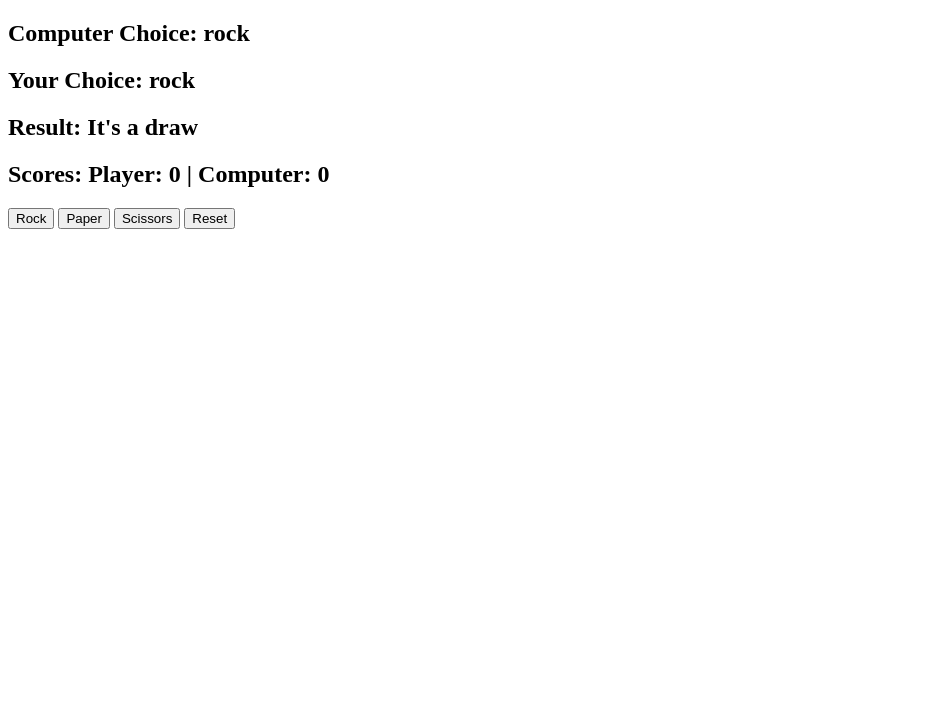
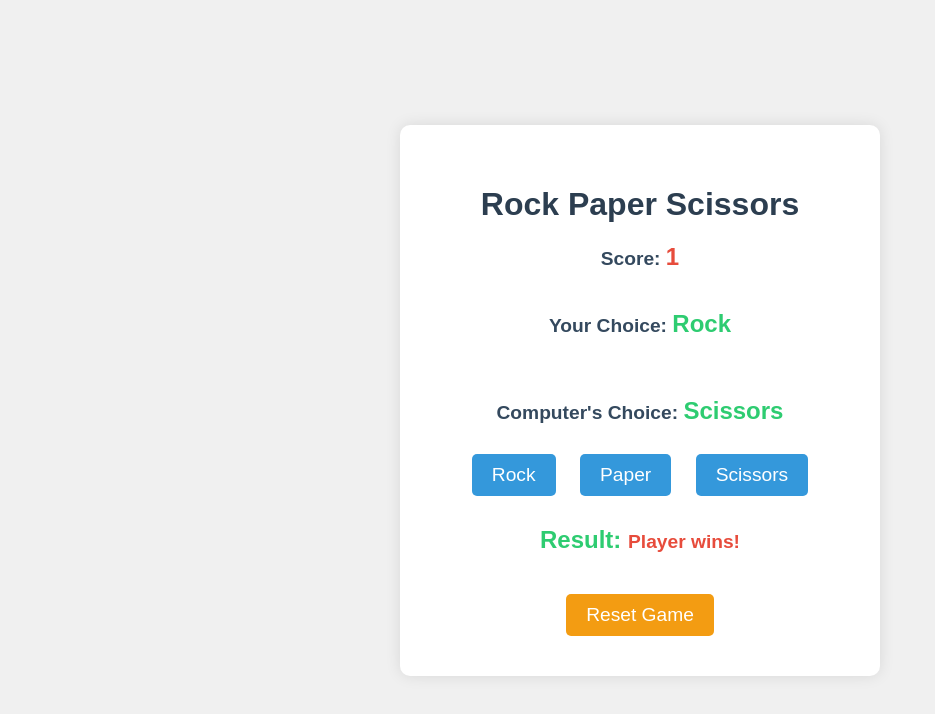
Before and after one commit to srikeerthireddy/Simulated-work-JavaScript, a plain HTML site: page Rock-paper-scissors/index.html in a window 1280 px wide. Both pictures are taken after a click on the button "Rock". Shown: the whole page, without its empty margins (0-935 px from the left). Drawn offline with Linux system fonts and the light colour scheme.

Commit message:
Rock-paper-scissors-debugging changing the code styling and the adding the sound effects to the game

```diff
--- a/Rock-paper-scissors/app.js
+++ b/Rock-paper-scissors/app.js
@@ -1,73 +1,78 @@
-const computerChoiceDisplay = document.getElementById('computer-choice');
-const userChoiceDisplay = document.getElementById('user-choice');
-const resultDisplay = document.getElementById('result');
-const scoresDisplay = document.getElementById('scores');
-const possibleChoices = document.querySelectorAll('button');
-const resetButton = document.getElementById('reset');
+document.addEventListener('DOMContentLoaded', () => {
+    // Get references to the HTML elements
+    const rockButton = document.querySelector("button:nth-child(1)");
+    const paperButton = document.querySelector("button:nth-child(2)");
+    const scissorsButton = document.querySelector("button:nth-child(3)");
+    const resultDisplay = document.querySelector('.result span');
+    const playerChoiceDisplay = document.querySelector('#player-choice span');
+    const computerChoiceDisplay = document.querySelector('#computer-choice span');
+    const scoreDisplay = document.getElementById('score');
 
-let userChoice;
-let computerChoice;
-let result;
-let playerScore = 0;
+    let userScore = 0;
     let computerScore = 0;
 
-// Event listener for player's choice
-possibleChoices.forEach(possibleChoice => possibleChoice.addEventListener('click', (e) => {
-    if (e.target.id !== 'reset') { // Skip the reset button
-        userChoice = e.target.id;
-        userChoiceDisplay.innerHTML = userChoice;
-        generateComputerChoice();
-        getResult();
-    }
-}));
+    // Load the sounds
+    const winSound = new Audio('sounds/win.mp3');
+    const loseSound = new Audio('sounds/lose.mp3');
+    const drawSound = new Audio('sounds/draw.mp3');
 
-// Generate computer's choice
-function generateComputerChoice() {
-    const randomNumber = Math.floor(Math.random() * 3) + 1; // Random number between 1 and 3
-    if (randomNumber === 1) {
-        computerChoice = 'rock';
-    } else if (randomNumber === 2) {
-        computerChoice = 'scissors';
-    } else if (randomNumber === 3) {
-        computerChoice = 'paper';
-    }
-    computerChoiceDisplay.innerHTML = computerChoice;
+    // Event listeners for the buttons
+    rockButton.addEventListener('click', () => playGame('rock'));
+    paperButton.addEventListener('click', () => playGame('paper'));
+    scissorsButton.addEventListener('click', () => playGame('scissors'));
+
+    // Function to start the game
+    function playGame(userChoice) {
+        // Computer randomly chooses rock, paper, or scissors
+        const choices = ['rock', 'paper', 'scissors'];
+        const computerChoice = choices[Math.floor(Math.random() * 3)];
+
+        // Display the user's and computer's choices
+        playerChoiceDisplay.innerHTML = userChoice.charAt(0).toUpperCase() + userChoice.slice(1);
+        computerChoiceDisplay.innerHTML = computerChoice.charAt(0).toUpperCase() + computerChoice.slice(1);
+
+        // Determine the winner
+        const winner = determineWinner(userChoice, computerChoice);
+        resultDisplay.innerHTML = winner;
+
+        // Play the appropriate sound based on the result
+        if (winner === 'Player wins!') {
+            winSound.play();
+            userScore++;
+        } else if (winner === 'Computer wins!') {
+            loseSound.play();
+            computerScore++;
+        } else {
+            drawSound.play();
         }
 
-// Determine the result of the round
-function getResult() {
-    if (computerChoice === userChoice) {
-        result = "It's a draw";
-    } else if (
-        (computerChoice === 'rock' && userChoice === 'paper') ||
-        (computerChoice === 'scissors' && userChoice === 'rock') ||
-        (computerChoice === 'paper' && userChoice === 'scissors')
-    ) {
-        result = "You win!";
-        playerScore++;
-    } else {
-        result = "You lose!";
-        computerScore++;
-    }
-    resultDisplay.innerHTML = result;
-    updateScores();
+        // Update the score display
+        scoreDisplay.innerHTML = userScore;
     }
 
-// Update scores on the screen
-function updateScores() {
-    scoresDisplay.innerHTML = `Player: ${playerScore} | Computer: ${computerScore}`;
+    // Function to determine the winner
+    function determineWinner(userChoice, computerChoice) {
+        if (userChoice === computerChoice) {
+            return "It's a tie!";
+        } else if (
+            (userChoice === 'rock' && computerChoice === 'scissors') ||
+            (userChoice === 'paper' && computerChoice === 'rock') ||
+            (userChoice === 'scissors' && computerChoice === 'paper')
+        ) {
+            return 'Player wins!';
+        } else {
+            return 'Computer wins!';
+        }
     }
 
-// Reset the game
+    // Reset the game when the reset button is clicked
+    const resetButton = document.getElementById('reset');
     resetButton.addEventListener('click', () => {
-    userChoice = '';
-    computerChoice = '';
-    result = '';
-    playerScore = 0;
+        userScore = 0;
         computerScore = 0;
-
-    userChoiceDisplay.innerHTML = '';
+        scoreDisplay.innerHTML = userScore;
+        resultDisplay.innerHTML = '';
+        playerChoiceDisplay.innerHTML = '';
         computerChoiceDisplay.innerHTML = '';
-    resultDisplay.innerHTML = '';
-    updateScores();
     });
+});
--- a/Rock-paper-scissors/index.html
+++ b/Rock-paper-scissors/index.html
@@ -3,19 +3,37 @@
 <head>
     <meta charset="UTF-8">
     <meta name="viewport" content="width=device-width, initial-scale=1.0">
-    <title>Rock-Paper-Scissors</title>
+    <title>Rock Paper Scissors Game</title>
+    <link rel="stylesheet" href="style.css">
 </head>
 <body>
-    <h2>Computer Choice: <span id="computer-choice"></span></h2>
-    <h2>Your Choice: <span id="user-choice"></span></h2>
-    <h2>Result: <span id="result"></span></h2>
-    <h2>Scores: <span id="scores">Player: 0 | Computer: 0</span></h2>
+    <div class="container">
+        <h1>Rock Paper Scissors</h1>
+        <div class="scores">
+            <h3>Score: <span id="score">0</span></h3>
+        </div>
 
-    <button id="rock">Rock</button>
-    <button id="paper">Paper</button>
-    <button id="scissors">Scissors</button>
-    <button id="reset">Reset</button>
+        <div id="player-choice">
+            <h3>Your Choice: <span></span></h3>
+        </div>
 
-    <script src="app.js" charset="utf-8"></script>
+        <div id="computer-choice">
+            <h3>Computer's Choice: <span></span></h3>
+        </div>
+
+        <div class="choices">
+            <button onclick="play('rock')">Rock</button>
+            <button onclick="play('paper')">Paper</button>
+            <button onclick="play('scissors')">Scissors</button>
+        </div>
+
+        <div class="result">
+            <h2>Result: <span></span></h2>
+        </div>
+
+        <button id="reset" onclick="resetGame()">Reset Game</button>
+    </div>
+
+    <script src="app.js"></script>
 </body>
 </html>
--- /dev/null
+++ b/Rock-paper-scissors/style.css
@@ -0,0 +1,116 @@
+/* Basic Styling for the Body */
+body {
+    font-family: 'Arial', sans-serif;
+    background-color: #f0f0f0;
+    display: flex;
+    justify-content: center;
+    align-items: center;
+    height: 100vh;
+    margin: 0;
+}
+
+/* Centering the Game Container with more width */
+.container {
+    text-align: center;
+    background-color: #fff;
+    border-radius: 10px;
+    box-shadow: 0 0 15px rgba(0, 0, 0, 0.1);
+    padding: 40px;
+    width: 400px; /* Increased width */
+}
+
+/* Styling for the Header */
+h1 {
+    font-size: 2rem;
+    color: #2c3e50;
+    margin-bottom: 20px;
+}
+
+/* Styling for the Scores */
+.scores h3 {
+    font-size: 1.2rem;
+    color: #34495e;
+}
+
+#score {
+    font-size: 1.5rem;
+    color: #e74c3c;
+    font-weight: bold;
+}
+
+/* Styling for Choices Buttons */
+.choices button {
+    background-color: #3498db;
+    color: white;
+    font-size: 1.2rem;
+    padding: 10px 20px;
+    margin: 10px;
+    border: none;
+    border-radius: 5px;
+    cursor: pointer;
+    transition: background-color 0.3s ease;
+}
+
+.choices button:hover {
+    background-color: #2980b9;
+}
+
+/* Styling for Player and Computer's Choice Display */
+#player-choice, #computer-choice {
+    margin-top: 20px;
+    display: flex;
+    justify-content: center;
+    gap: 40px; /* Added spacing between player and computer choices */
+}
+
+#player-choice h3, #computer-choice h3 {
+    font-size: 1.2rem;
+    font-weight: bold;
+    color: #34495e;
+}
+
+#player-choice span, #computer-choice span {
+    font-size: 1.5rem;
+    font-weight: bold;
+    color: #2ecc71; /* Green for player */
+}
+
+/* Styling for the Result */
+.result h2 {
+    font-size: 1.5rem;
+    color: #2ecc71;
+}
+
+.result span {
+    font-size: 1.2rem;
+    color: #e74c3c;
+    font-weight: bold;
+}
+
+/* Reset Button Styling */
+#reset {
+    background-color: #f39c12;
+    color: white;
+    padding: 10px 20px;
+    font-size: 1.2rem;
+    margin-top: 20px;
+    border: none;
+    border-radius: 5px;
+    cursor: pointer;
+    transition: background-color 0.3s ease;
+}
+
+#reset:hover {
+    background-color: #e67e22;
+}
+
+/* Add Animation to Choices */
+.clicked {
+    animation: bounce 0.5s ease;
+}
+
+@keyframes bounce {
+    0% { transform: scale(1); }
+    50% { transform: scale(1.2); }
+    100% { transform: scale(1); }
+}
```
Also changed, not shown: 3 other files. Lines whose indentation alone changed are shown as unchanged.
